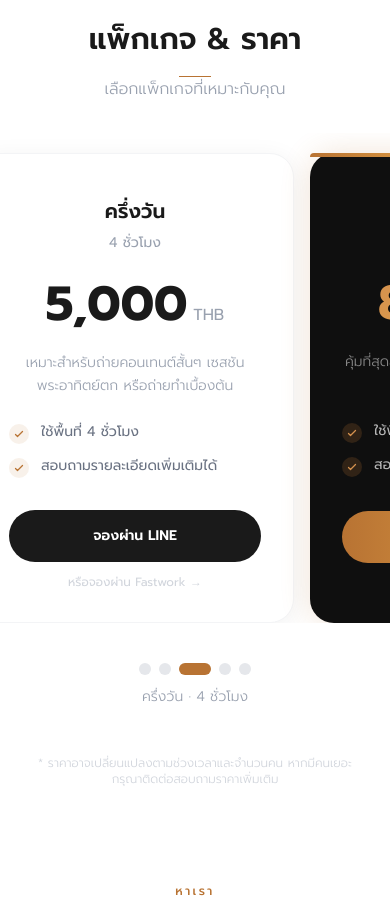
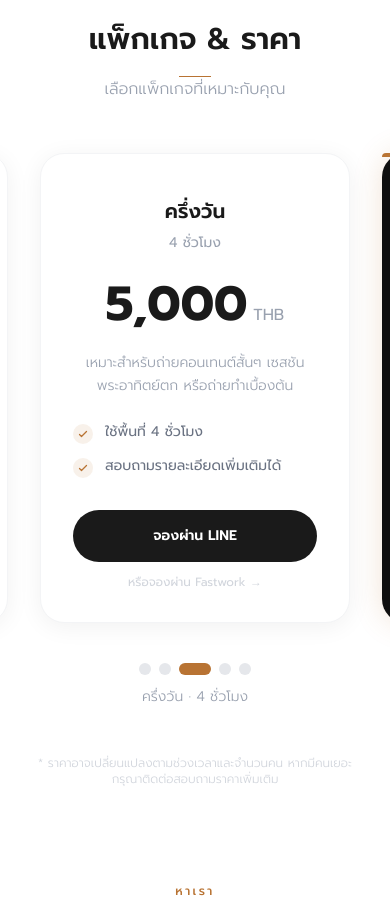
Before and after one commit to brightauk/secret-rooftop, a Next.js app: page / in a window 390 px wide. Shown: the part 3602-4515 px from the top of the page. Built offline with nearby package versions, Linux system fonts and the light colour scheme; no server answers.

Commit message:
fix: clean full-width mobile pricing cards

```diff
--- a/src/components/PricingSection.tsx
+++ b/src/components/PricingSection.tsx
@@ -243,15 +243,15 @@ export default function PricingSection() {
             </div>
           </div>
 
-          {/* Mobile: peek-to-next carousel — shows edge of next card as natural swipe cue */}
-          <div className="md:hidden -mx-6 px-6 overflow-hidden">
+          {/* Mobile: full-width card carousel */}
+          <div className="md:hidden">
             <motion.div
-              className="flex gap-4"
-              animate={{ x: `calc(-${activeIndex * 100}% - ${activeIndex * 16}px)` }}
+              className="flex"
+              animate={{ x: `-${activeIndex * 100}%` }}
               transition={{ duration: 0.7, ease: [0.25, 1, 0.5, 1] }}
             >
               {allPackages.map((pkg, index) => (
-                <div key={index} className="w-[calc(100%-24px)] flex-shrink-0 pt-5">
+                <div key={index} className="w-full flex-shrink-0 px-4 pt-5">
                   <PackageCard pkg={pkg} t={t} isActive={true} />
                 </div>
               ))}
```
